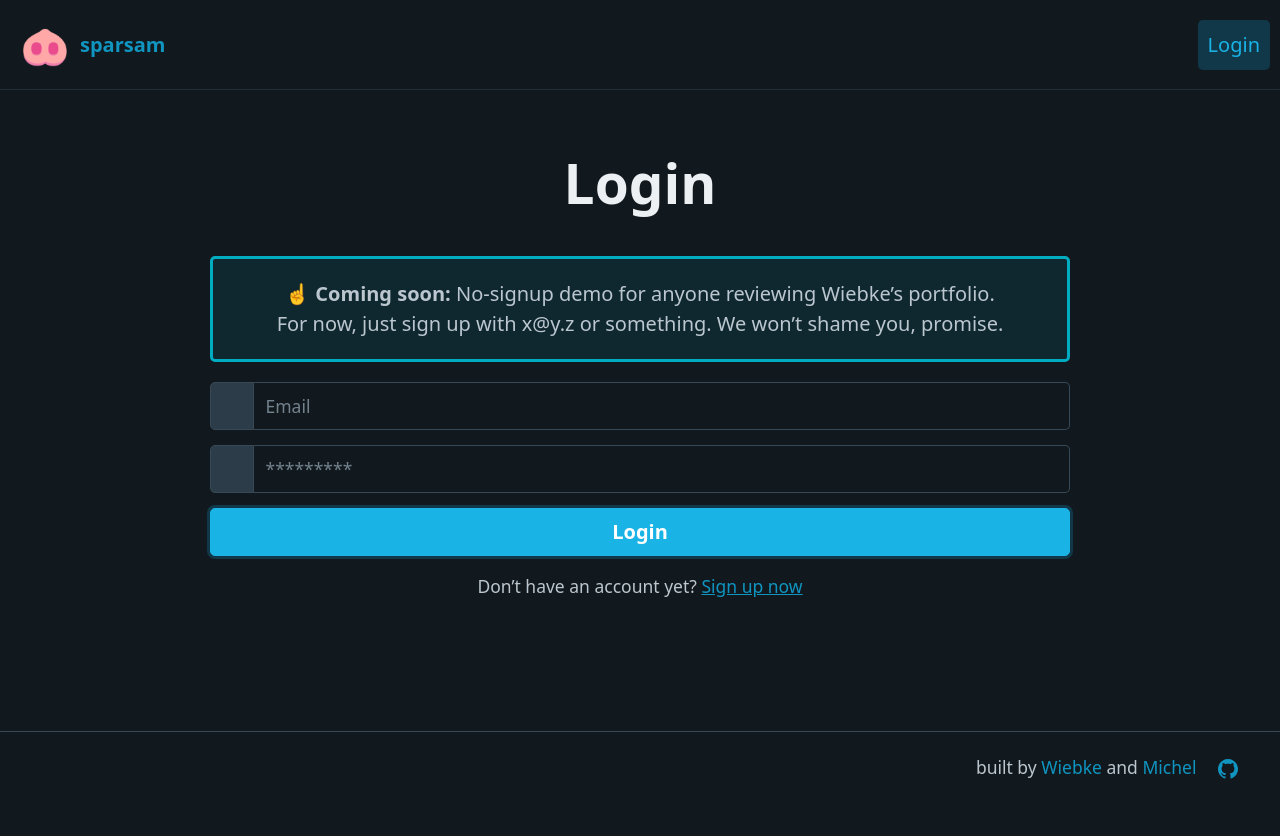
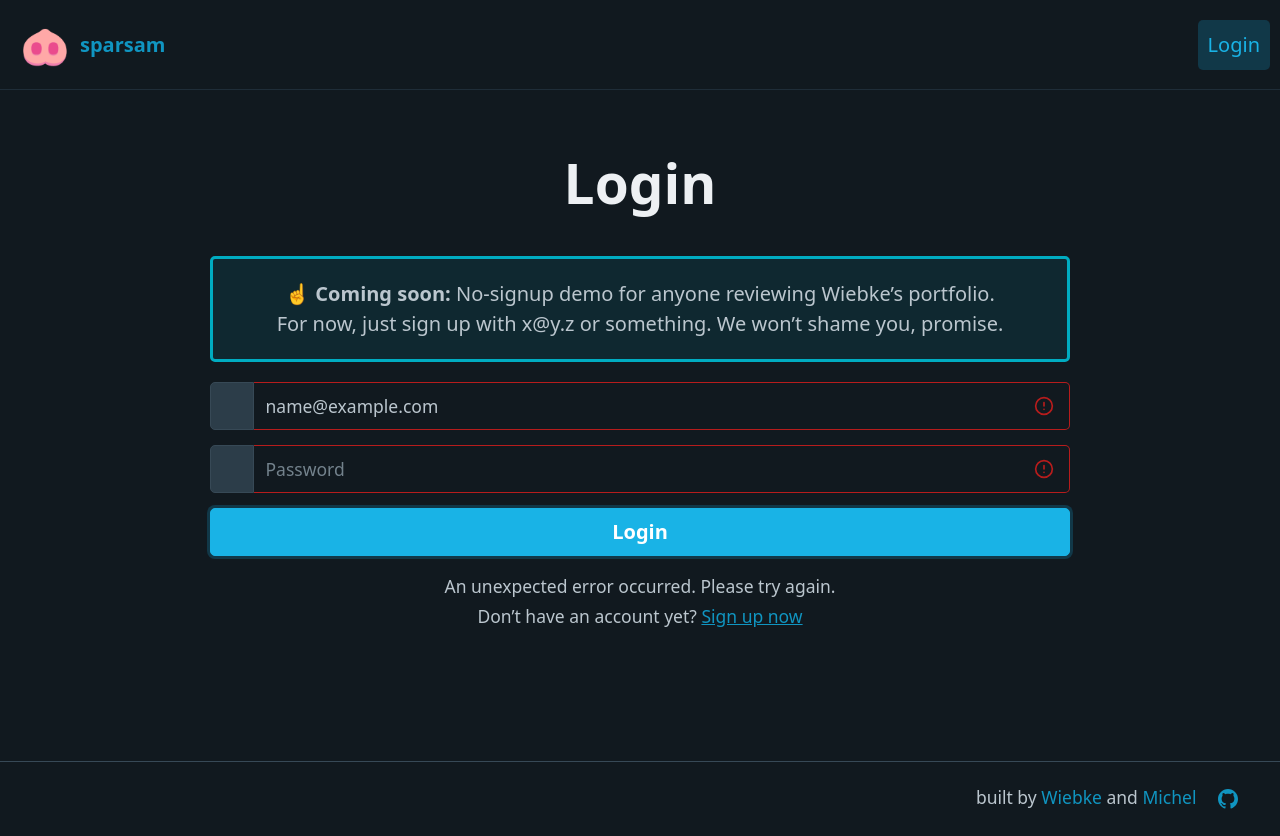
Before and after one commit to fraulueneburg/sparsam-fe, a React (Create React App) app: page /auth/login in a window 1280 px wide. Both pictures are taken after typing "name@example.com", "Sample123" into the empty fields and a click on the input "Login". Before the commit the page ends 806 px from the top, so only its background shows below. Built offline with nearby package versions, Linux system fonts and the light colour scheme; no server answers; some icons are missing.

Commit message:
added proper error message

```diff
--- a/src/components/FormLogin.jsx
+++ b/src/components/FormLogin.jsx
@@ -9,6 +9,7 @@ import { ReactComponent as IconPassword } from '../assets/icons/icon-password.sv
 export default function FormLogin(props) {
 	const [emailInput, setEmailInput] = useState('')
 	const [passwordInput, setPasswordInput] = useState('')
+	const [errorMessage, setErrorMessage] = useState('')
 	const navigate = useNavigate()
 	const { setToken, authenticateUser, setIsLoggedIn } = useContext(AuthContext)
 
@@ -27,10 +28,13 @@ export default function FormLogin(props) {
 			setIsLoggedIn(true)
 			setEmailInput('')
 			setPasswordInput('')
+			setErrorMessage('')
 			navigate('/budget')
 		} catch (err) {
-			console.log('catch block err', err)
-			setEmailInput('')
+			err.response && err.response.status === 400
+				? setErrorMessage('Wrong username or password.')
+				: setErrorMessage('An unexpected error occurred. Please try again.')
+			setEmailInput(emailInput)
 			setPasswordInput('')
 		}
 	}
@@ -48,6 +52,8 @@ export default function FormLogin(props) {
 					value={emailInput}
 					placeholder="Email"
 					onChange={(e) => setEmailInput(e.target.value)}
+					aria-invalid={!!errorMessage ? true : null}
+					aria-errormessage="#login-error"
 				/>
 			</div>
 			<div className="input-group">
@@ -59,15 +65,25 @@ export default function FormLogin(props) {
 					name="password"
 					autoComplete="current-password"
 					value={passwordInput}
-					placeholder="*********"
+					placeholder="Password"
 					onChange={(e) => setPasswordInput(e.target.value)}
+					aria-invalid={!!errorMessage ? true : null}
+					aria-errormessage="#login-error"
 				/>
 			</div>
 			<input type="submit" value="Login" />
 			<p style={{ textAlign: 'center' }}>
-				<small>
-					Don’t have an account yet? <Link to="/auth/signup">Sign up now</Link>
-				</small>
+				{errorMessage ? (
+					<small className="text-error" id="login-error">
+						{errorMessage}
+						<br />
+						Don’t have an account yet? <Link to="/auth/signup">Sign up now</Link>
+					</small>
+				) : (
+					<small>
+						Don’t have an account yet? <Link to="/auth/signup">Sign up now</Link>
+					</small>
+				)}
 			</p>
 		</form>
 	)
```
